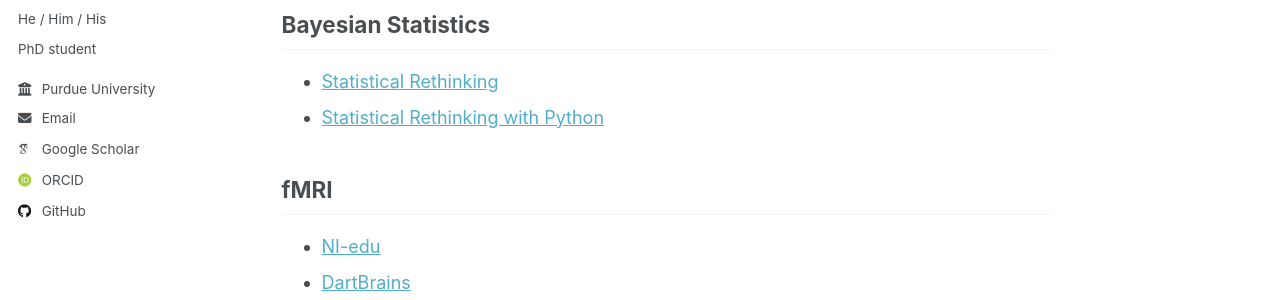
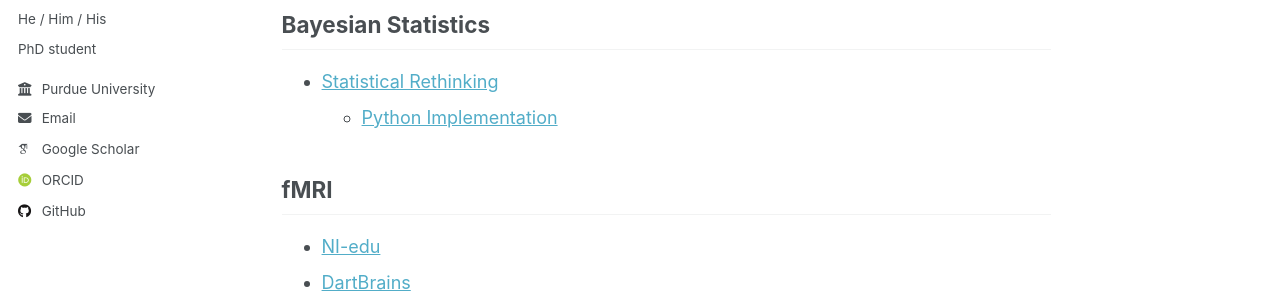
Before and after one commit to AndyJHKim/andyjhkim.github.io, a Jekyll site: the page built from _pages/useful-links.md, in a window 1280 px wide and 1002 px high. Shown: the part 307-607 px from the top of the window. Built offline with Jekyll 4.4.1, drawn with Linux system fonts in a browser that asks for light colours; some web fonts are replaced.

Commit message:
Update useful-links.md

```diff
--- a/_pages/useful-links.md
+++ b/_pages/useful-links.md
@@ -13,7 +13,7 @@ This page is a collection of materials that have helped me. I highly recommend t
 
 ## Bayesian Statistics
 * [Statistical Rethinking](https://xcelab.net/rm/)
-* [Statistical Rethinking with Python](https://github.com/aloctavodia/Statistical-Rethinking-with-Python-and-PyMC3)
+  * [Python Implementation](https://github.com/aloctavodia/Statistical-Rethinking-with-Python-and-PyMC3)
 
 ## fMRI
 * [NI-edu](https://lukas-snoek.com/NI-edu/)
```
